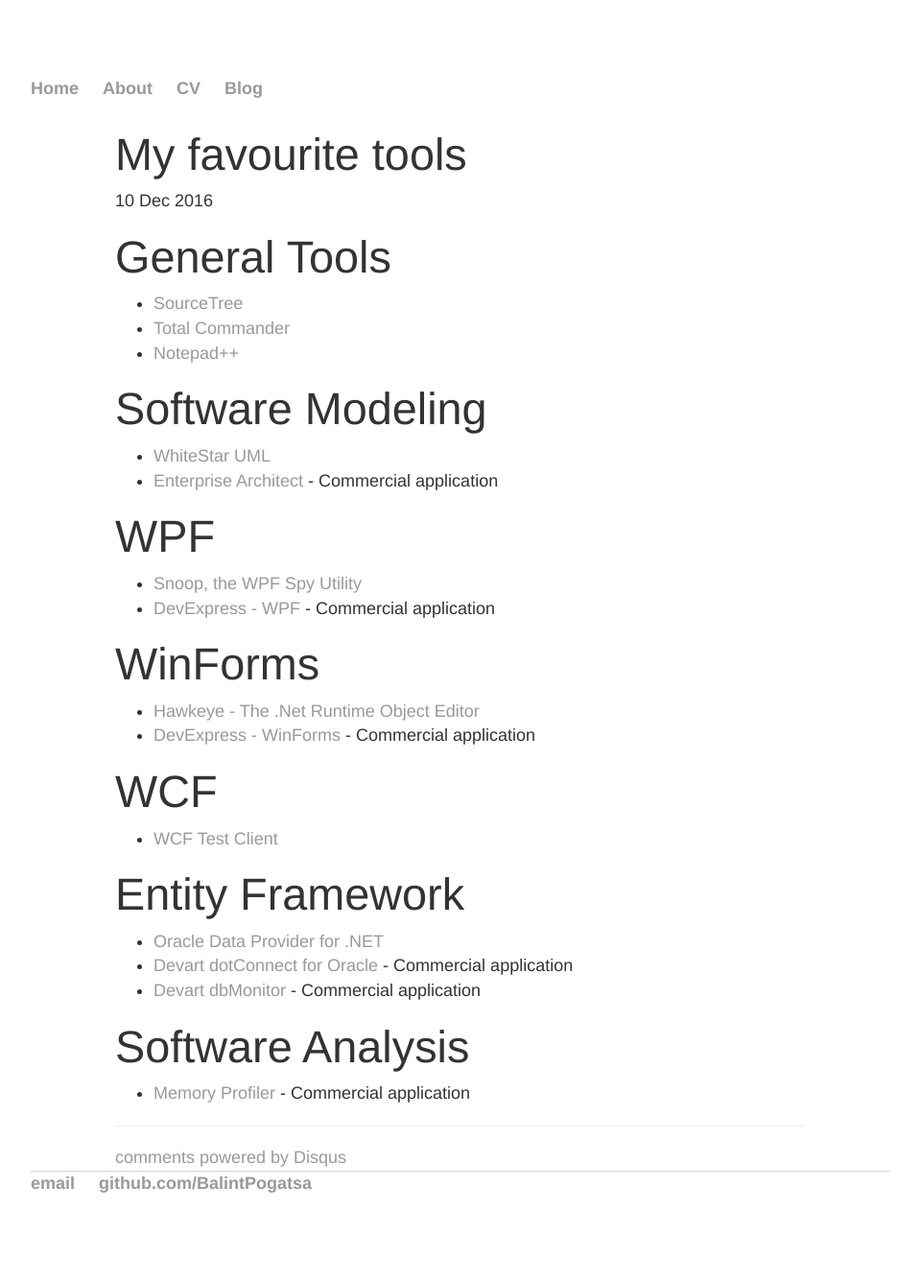
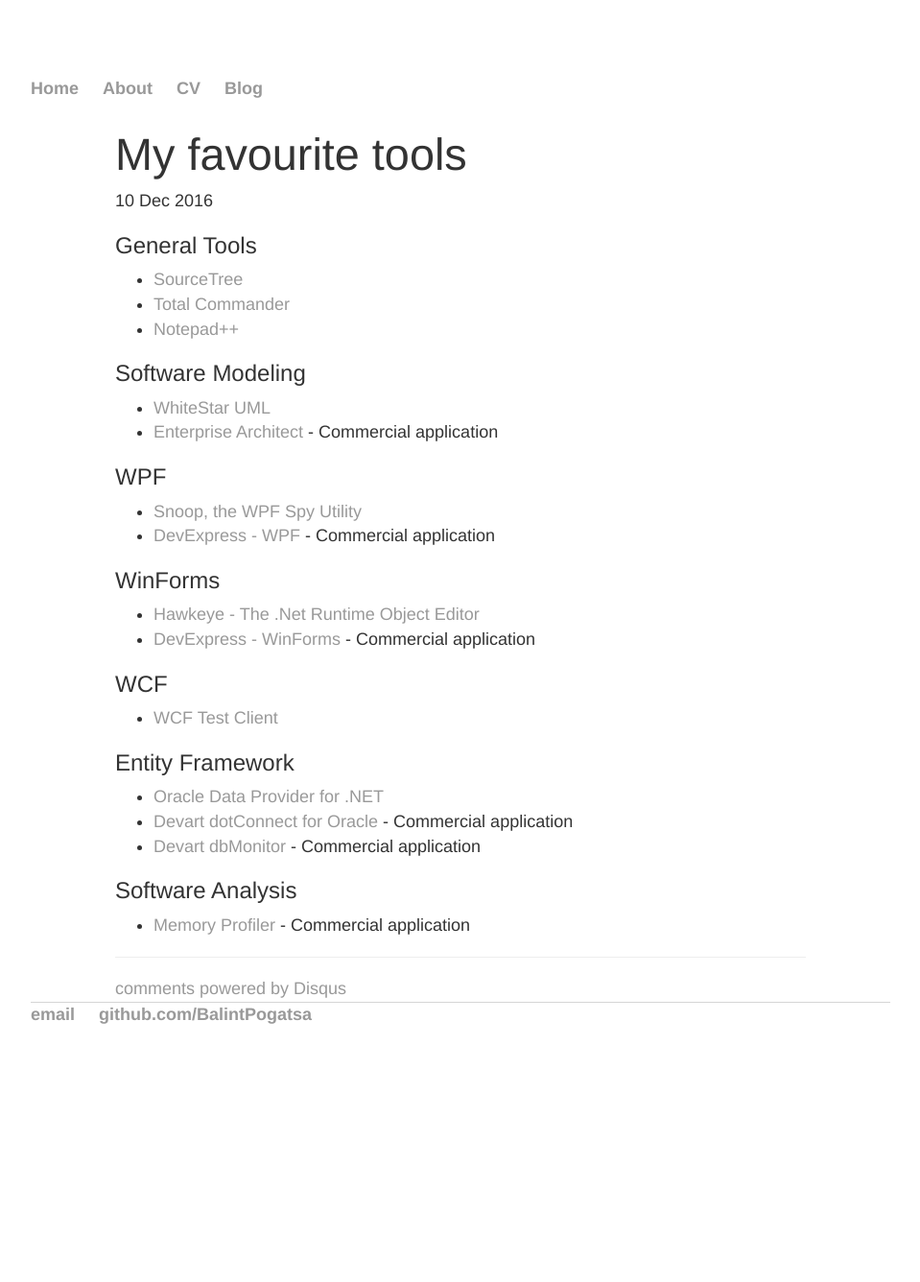
Before and after one commit to BalintPogatsa/BalintPogatsa.github.io, a Jekyll site: the page built from _posts/2016-12-10-my-favourite-tools.md, in a window 1280 px wide. Shown: the whole page at 96% size, without its empty margins (160-1119 px from the left). Built offline with Jekyll 4.4.1, drawn with Linux system fonts in a browser that asks for light colours; comment, search, counter and statistics services are not loaded; after the commit the page ends 1161 px from its top, so only the background shows below that.

Commit message:
h2 -> h3

```diff
--- a/_posts/2016-12-10-my-favourite-tools.md
+++ b/_posts/2016-12-10-my-favourite-tools.md
@@ -4,37 +4,37 @@ title: My favourite tools
 date: 2016-12-10
 ---
 
-# General Tools
+### General Tools
 
   * [SourceTree](https://www.sourcetreeapp.com/ "SourceTree")
   * [Total Commander](https://www.ghisler.com/ "Total Commander")
   * [Notepad++](https://notepad-plus-plus.org/ "Notepad++")
 
-# Software Modeling
+### Software Modeling
 
   * [WhiteStar UML](https://sourceforge.net/projects/whitestaruml/ "WhiteStar UML")
   * [Enterprise Architect](http://www.sparxsystems.com.au/ "Enterprise Architect") - Commercial application
 
-# WPF
+### WPF
 
   * [Snoop, the WPF Spy Utility](https://snoopwpf.codeplex.com/ "Snoop, the WPF Spy Utility")
   * [DevExpress - WPF](https://www.devexpress.com/products/net/controls/wpf/ "DevExpress WPF") - Commercial application
 
-# WinForms
+### WinForms
 
   * [Hawkeye - The .Net Runtime Object Editor](http://hawkeye.codeplex.com/ "Hawkeye - The .Net Runtime Object Editor")
   * [DevExpress - WinForms](https://www.devexpress.com/products/net/controls/winforms/ "DevExpress WinForms") - Commercial application
 
-# WCF
+### WCF
 
   * [WCF Test Client](https://msdn.microsoft.com/en-us/library/bb552364(v=vs.110).aspx "WCF Test Client")
 
-# Entity Framework
+### Entity Framework
 
   * [Oracle Data Provider for .NET](http://www.oracle.com/technetwork/topics/dotnet/index-085163.html "Oracle Data Provider for .NET")
   * [Devart dotConnect for Oracle](https://www.devart.com/dotconnect/oracle/ "Devart dotConnect for Oracle") - Commercial application
   * [Devart dbMonitor](https://www.devart.com/dbmonitor/ "Devart dbMonitor") - Commercial application
 
-# Software Analysis
+### Software Analysis
 
   * [Memory Profiler](http://memprofiler.com/ "Memory Profiler") - Commercial application
```
